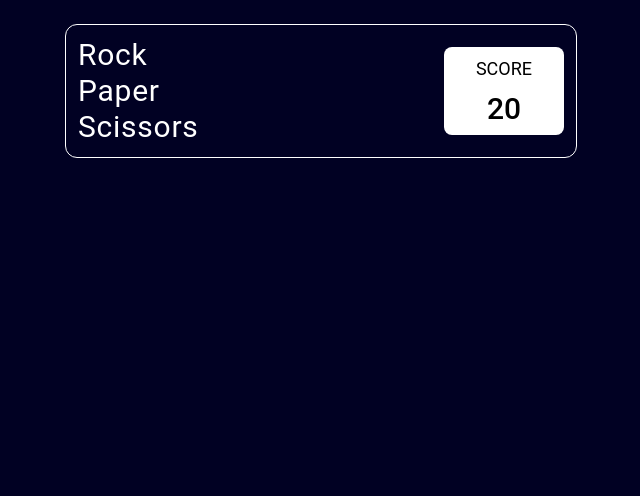
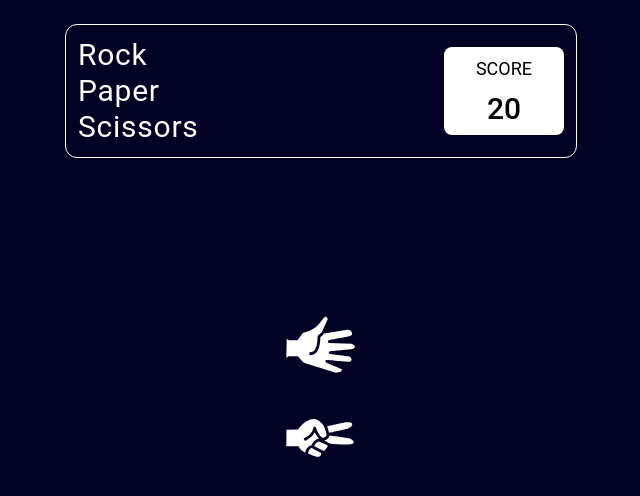
Before and after one commit to toantran-se/rock-paper-scissors-game, a React (Vite) app: page / in a window 1280 px wide. Shown: the top 496 px of the page, without its empty margins (319-959 px from the left). Built offline with nearby package versions, Linux system fonts and the light colour scheme; the HTML template or start-up script is replaced by a standard one.

Commit message:
feat: init

```diff
--- a/src/containers/Home/index.tsx
+++ b/src/containers/Home/index.tsx
@@ -1,12 +1,13 @@
 import { ToastContainer } from "react-toastify";
 import "./Home.scss";
+import { GameIntro } from "../../shared";
 
 export const Home = () => {
 
 
   return (
     <>
-      <div className="w-screen min-h-screen bg-[#010123] flex items-centers justify-center gap-3 text-white">
+      <div className="w-screen min-h-screen bg-[#010123] flex flex-col items-center  gap-3 text-white">
         <div className="w-full h-fit max-w-lg rounded-xl border border-solid border-white p-3 mt-6 flex items-center justify-between">
           <div>
             {['Rock', 'Paper', 'Scissors'].map((item, index) => (
@@ -22,6 +23,7 @@ export const Home = () => {
           </div>
         </div>
 
+        <GameIntro />
       </div>
 
       <ToastContainer position="top-center" autoClose={1500} theme="light" />
--- /dev/null
+++ b/src/shared/components/GameIntro.tsx
@@ -0,0 +1,13 @@
+import { GiRock, GiPaper, GiScissors } from "react-icons/gi";
+
+export const GameIntro = () => {
+    return (
+        <>
+            <div className="bg-white -z-10 p-5 rounded-full">
+                <GiRock size={80} />
+            </div>
+            <GiPaper size={80} />
+            <GiScissors size={80} />
+        </>
+    );
+};
--- a/src/shared/components/index.ts
+++ b/src/shared/components/index.ts
@@ -0,0 +1 @@
+export * from './GameIntro';
```
